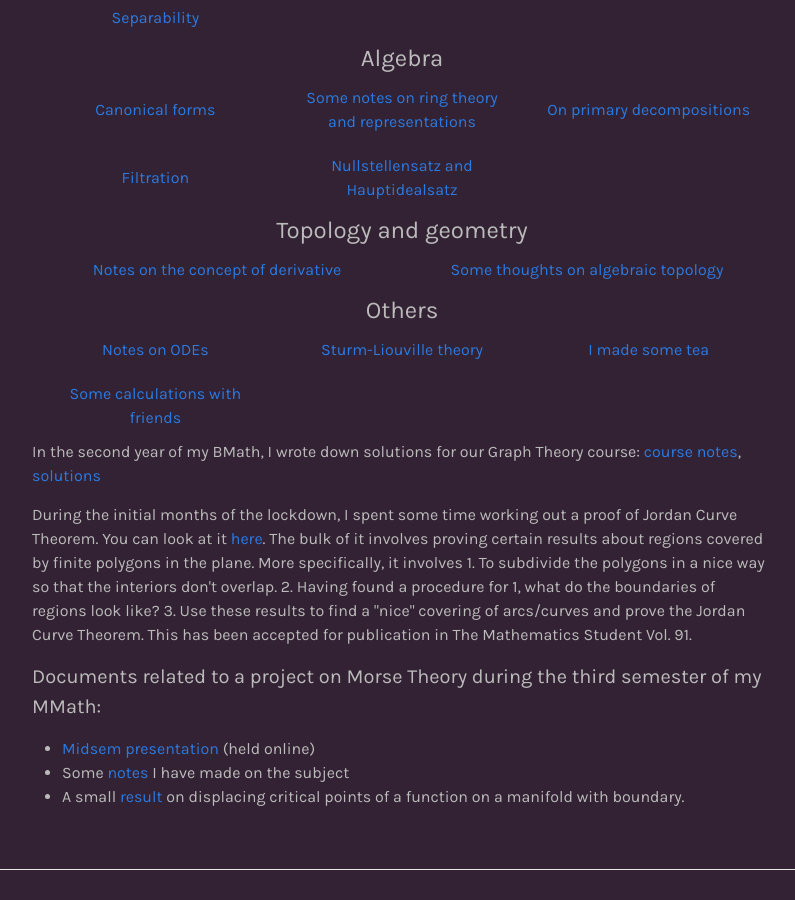
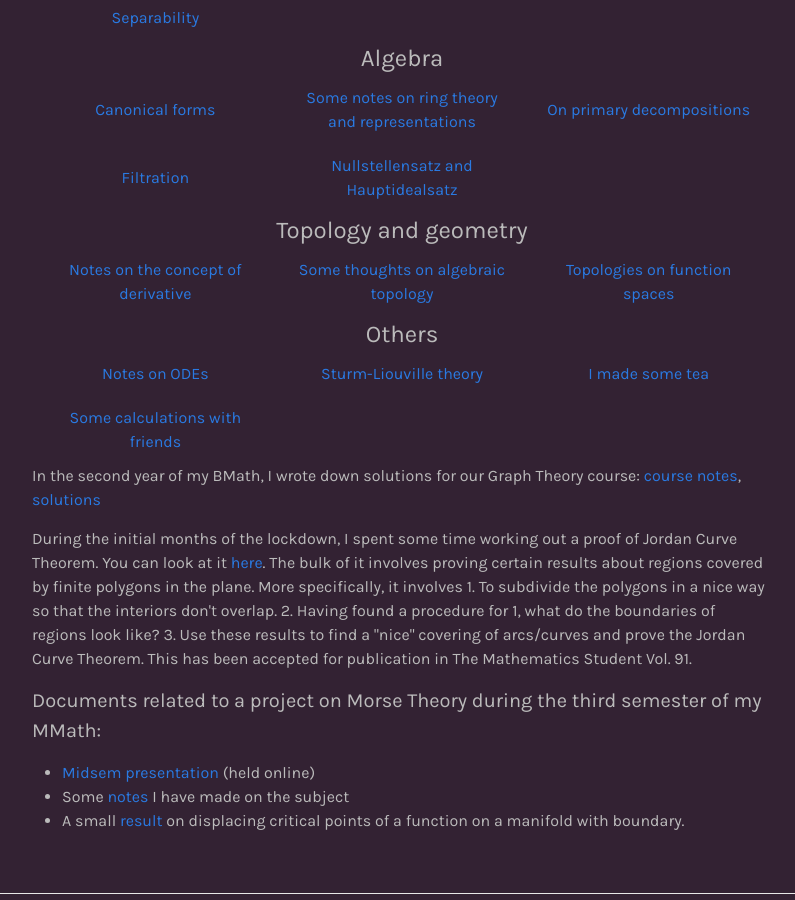
Before and after one commit to shrivathsap/shrivathsap.github.io, a Jekyll site: the page built from notes.html, in a window 1280 px wide and 900 px high, scrolled down 598 px. Shown: the whole window, without its empty margins (238-1033 px from the left). Built offline with Jekyll 4.4.1, drawn with Linux system fonts in a browser that asks for light colours.

Commit message:
Topologies on function spaces

```diff
--- a/notes.html
+++ b/notes.html
@@ -99,12 +99,21 @@ layout: page
 		<div  class = "tablecontent">
 			<table>
 				<tr>
-					<td><div class = "data" title = "Notes on the concept of derivative">
-						<a href="./resources/pdfs/topgeom/Derivatives.pdf" target = "_blank">Notes on the concept of derivative</a>
-					</div></td>
-					<td><div class = "data" title = "Some thoughts on algebraic topology">
-						<a href="./resources/pdfs/topgeom/thoughts.pdf" target = "_blank">Some thoughts on algebraic topology</a>
-					</div></td>
+					<td>
+						<div class="data" title="Notes on the concept of derivative">
+							<a href="./resources/pdfs/topgeom/Derivatives.pdf" target="_blank">Notes on the concept of derivative</a>
+						</div>
+					</td>
+					<td>
+						<div class="data" title="Some thoughts on algebraic topology">
+							<a href="./resources/pdfs/topgeom/thoughts.pdf" target="_blank">Some thoughts on algebraic topology</a>
+						</div>
+					</td>
+					<td>
+						<div class="data" title="Topologies on function spaces">
+							<a href="./resources/pdfs/topgeom/cotop.pdf" target="_blank">Topologies on function spaces</a>
+						</div>
+					</td>
 				</tr>
 			</table>
 		</div>
```
Also changed, not shown: 1 other file.
